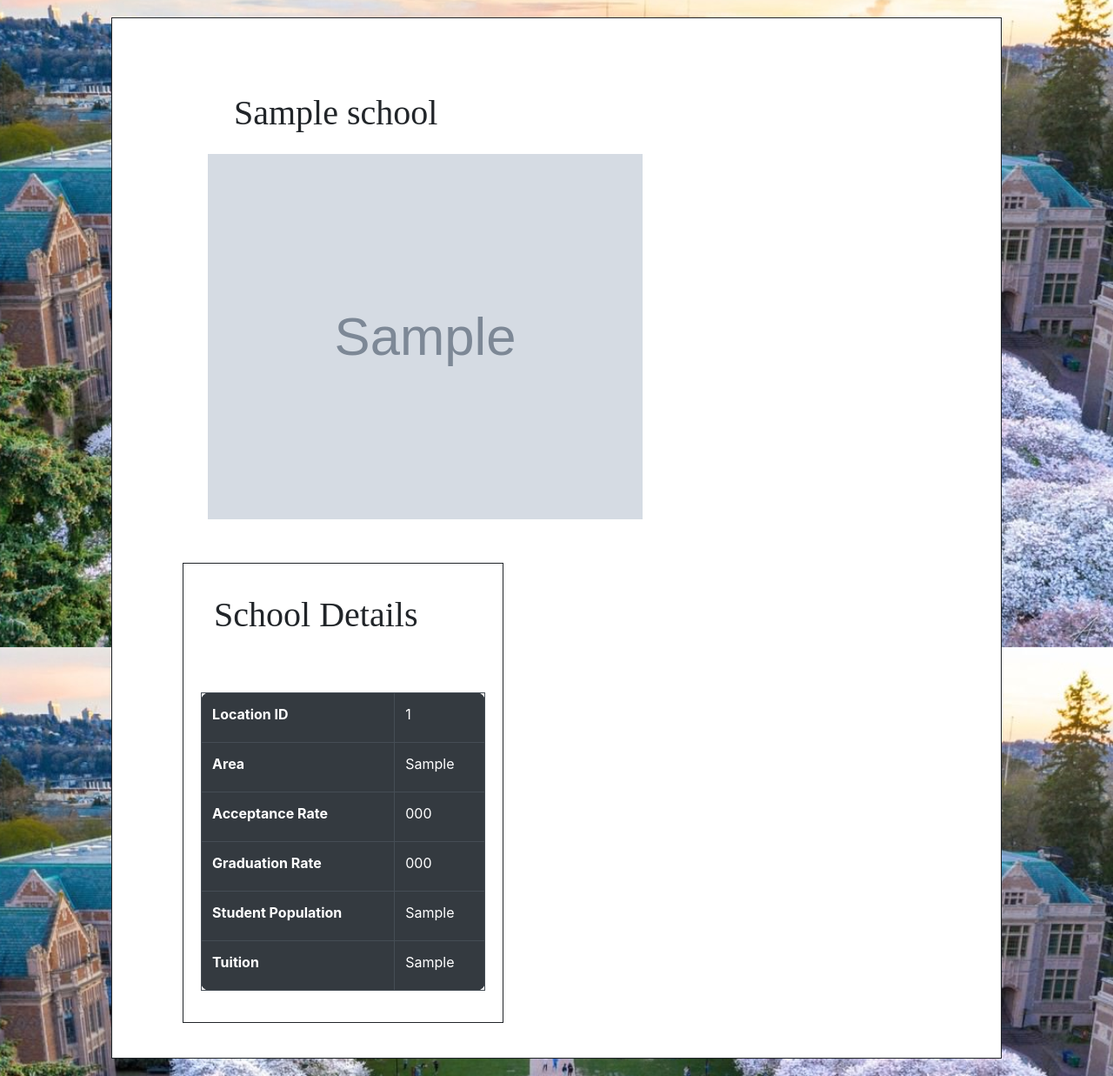
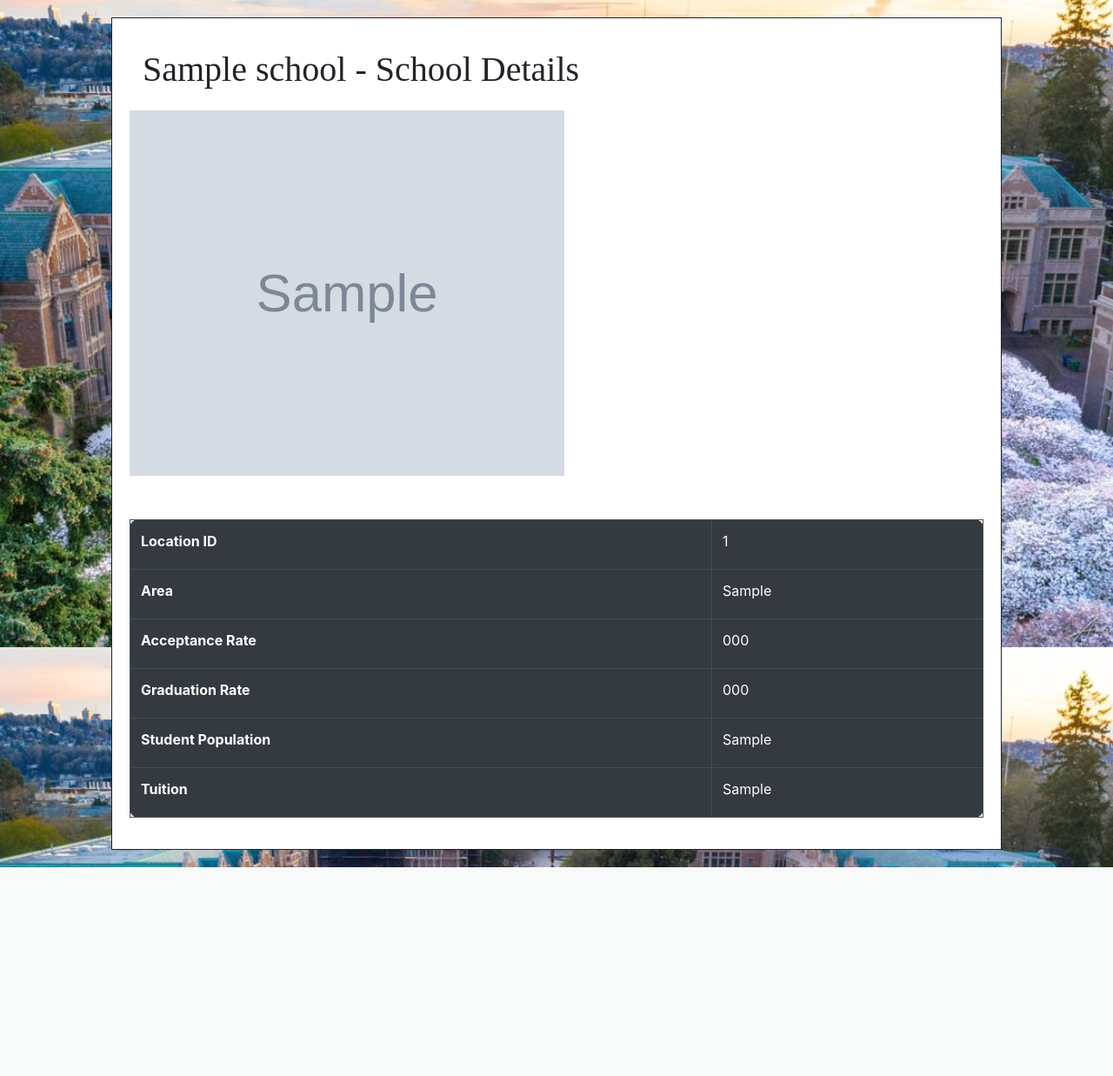
Before and after one commit to citz73/Graduate-Matcher, a Django app: page /locations/1/1 in a window 1280 px wide. Shown: the part 56-1293 px from the top of the page at 87% size. After the commit the page ends 1053 px from the top, so only its background shows below. Run offline with Django 3.2, Linux system fonts and the light colour scheme; tables that the repository leaves empty hold one stand-in row (values such as "Sample post"); grey boxes marked "Sample" are stand-in pictures; some libraries are stand-ins or nearby versions.

Commit message:
schoolview changed to look a little nicer

```diff
--- a/gradmatchapp/static/gradmatchapp/style.css
+++ b/gradmatchapp/static/gradmatchapp/style.css
@@ -149,3 +149,7 @@ td, th {
     background-color: white;
     margin: 50px;
 }
+
+.schoolsview{
+    margin: 10px auto;
+}
--- a/gradmatchapp/templates/gradmatchapp/schoolview.html
+++ b/gradmatchapp/templates/gradmatchapp/schoolview.html
@@ -2,24 +2,18 @@
 
 
 <!DOCTYPE html>
-{% block body %}
 <html>
 	<head>
 		<title></title>
 	</head>
 	<body>
+		{% block body %}
 			<div class="container" id="locations">
-				<div class="col-md-4 profile">
-					<div class="container" id="style">
-						<h1>{{ school.school_name }}</h1>
-					</div>
+				<div style='float:center'>
+					<h1>{{ school.school_name }} - School Details</h1>
 					<img src="{{ school.image_url }}" height="420" width="500">
 				</div>
-
-			<div class="col-md-6">
-				<div class="container" id="locations">
-					<h1>School Details</h1>
-					<div class="panel-body">
+				<div style='float:left padding:20px'>
 					<div class="table table-dark">
 						<table>
 							<tr>
@@ -63,8 +57,6 @@
 					</div>
 				</div>
 			</div>
-			</div>
-		</div>
+		{% endblock %}
 	</body>
 </html>
-{% endblock %}
```
Lines whose indentation alone changed are shown as unchanged.
